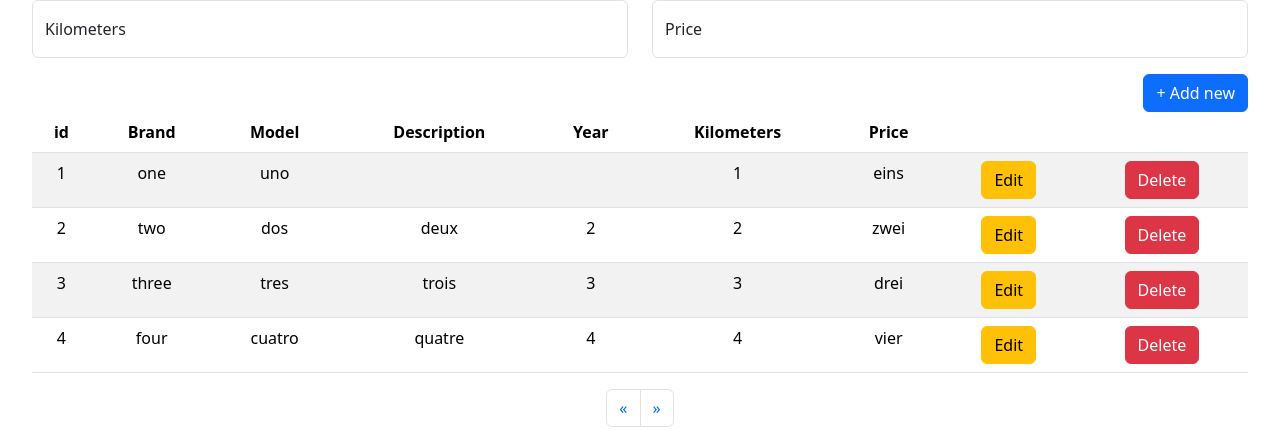
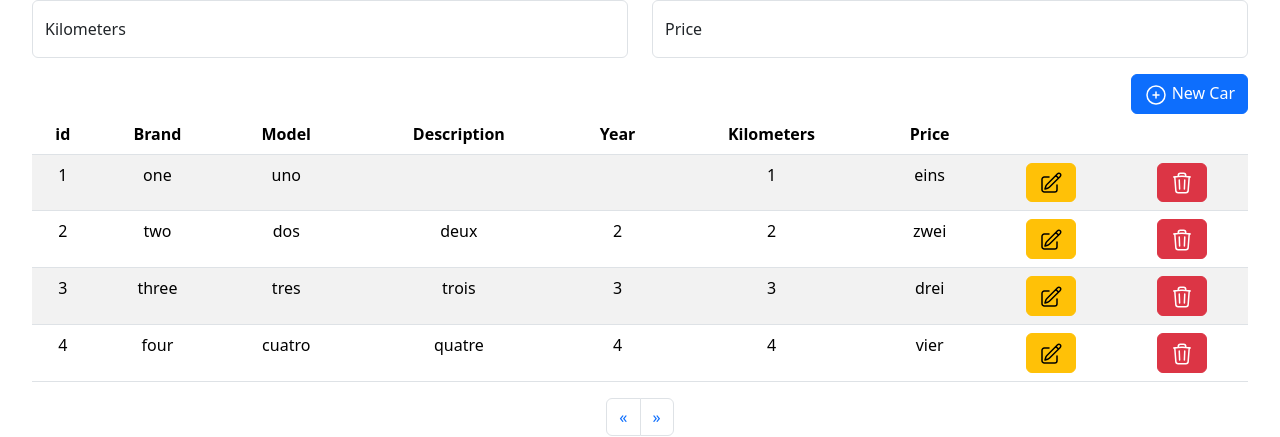
Before and after one commit to oscarfmg/carinventory-front, a React (Vite) app in the folder projects/front-tsreact/: page / in a window 1280 px wide. Shown: the part 220-657 px from the top of the page. Built offline with nearby package versions, Linux system fonts and the light colour scheme; no server answers.

Commit message:
Add assets icons

```diff
--- /dev/null
+++ b/projects/front-tsreact/src/assets/add.tsx
@@ -0,0 +1,8 @@
+import React from 'react';
+export const Add: React.FC = () => {
+    return (
+        <svg xmlns="http://www.w3.org/2000/svg" fill="none" viewBox="0 0 24 24" width="24px" strokeWidth={1.5} stroke="currentColor" className="size-6">
+            <path strokeLinecap="round" strokeLinejoin="round" d="M12 9v6m3-3H9m12 0a9 9 0 1 1-18 0 9 9 0 0 1 18 0Z" />
+        </svg>
+    );
+}
--- /dev/null
+++ b/projects/front-tsreact/src/assets/trash.tsx
@@ -0,0 +1,8 @@
+import React from 'react';
+export const Trash: React.FC = () => {
+    return (
+        <svg xmlns="http://www.w3.org/2000/svg" fill="none" width="24px" viewBox="0 0 24 24" strokeWidth={1.5} stroke="currentColor" className="size-6">
+            <path strokeLinecap="round" strokeLinejoin="round" d="m14.74 9-.346 9m-4.788 0L9.26 9m9.968-3.21c.342.052.682.107 1.022.166m-1.022-.165L18.16 19.673a2.25 2.25 0 0 1-2.244 2.077H8.084a2.25 2.25 0 0 1-2.244-2.077L4.772 5.79m14.456 0a48.108 48.108 0 0 0-3.478-.397m-12 .562c.34-.059.68-.114 1.022-.165m0 0a48.11 48.11 0 0 1 3.478-.397m7.5 0v-.916c0-1.18-.91-2.164-2.09-2.201a51.964 51.964 0 0 0-3.32 0c-1.18.037-2.09 1.022-2.09 2.201v.916m7.5 0a48.667 48.667 0 0 0-7.5 0" />
+        </svg>
+    );
+};
--- /dev/null
+++ b/projects/front-tsreact/src/assets/update.tsx
@@ -0,0 +1,8 @@
+import React from 'react';
+export const Update: React.FC = () => {
+    return (
+        <svg xmlns="http://www.w3.org/2000/svg" fill="none" viewBox="0 0 24 24" width="24px" strokeWidth={1.5} stroke="currentColor" className="size-6">
+    <path strokeLinecap="round" strokeLinejoin="round" d="m16.862 4.487 1.687-1.688a1.875 1.875 0 1 1 2.652 2.652L10.582 16.07a4.5 4.5 0 0 1-1.897 1.13L6 18l.8-2.685a4.5 4.5 0 0 1 1.13-1.897l8.932-8.931Zm0 0L19.5 7.125M18 14v4.75A2.25 2.25 0 0 1 15.75 21H5.25A2.25 2.25 0 0 1 3 18.75V8.25A2.25 2.25 0 0 1 5.25 6H10" />
+</svg>
+    );
+}
--- a/projects/front-tsreact/src/components/Car.tsx
+++ b/projects/front-tsreact/src/components/Car.tsx
@@ -2,6 +2,8 @@ import { Button } from 'react-bootstrap';
 import type { Car as CarType } from '../types';
 import React from 'react';
 import { useCarsActions } from '../hooks/useCarsActions';
+import {Trash as TrashIcon} from '../assets/trash'
+import {Update as UpdateIcon} from '../assets/update';
 
 interface Props extends CarType {}
 
@@ -32,7 +34,7 @@ export const Car: React.FC<Props> = ({
               setUpdateId(id);
             }}
           >
-            Edit
+            <UpdateIcon />
           </Button>
         </td>
         <td>
@@ -42,7 +44,7 @@ export const Car: React.FC<Props> = ({
               handleDelete(id);
             }}
           >
-            Delete
+            <TrashIcon />
           </Button>
         </td>
       </tr>
--- a/projects/front-tsreact/src/components/CreateCar.tsx
+++ b/projects/front-tsreact/src/components/CreateCar.tsx
@@ -2,6 +2,7 @@ import React from 'react';
 import { Button, Col, FloatingLabel, Form, Row } from 'react-bootstrap';
 import { type NewCar as NewCarType } from '../types';
 import { useCarsActions } from '../hooks/useCarsActions';
+import { Add as AddIcon } from '../assets/add';
 
 //TODO: Fix create (let backend handles new id)
 
@@ -109,7 +110,7 @@ export const CreateCar: React.FC = () => {
       </Row>
       <div className="mt-3 d-flex justify-content-end">
         <Button type="submit" variant="primary">
-          + Add new
+          <AddIcon /> New Car
         </Button>
       </div>
     </Form>
```
